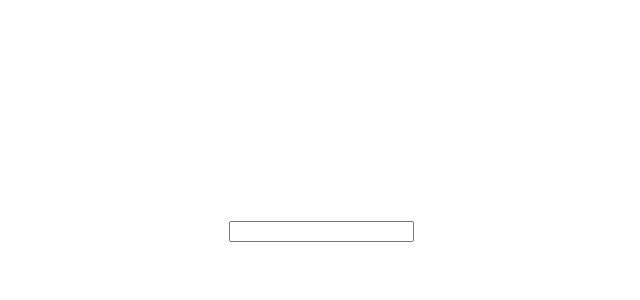
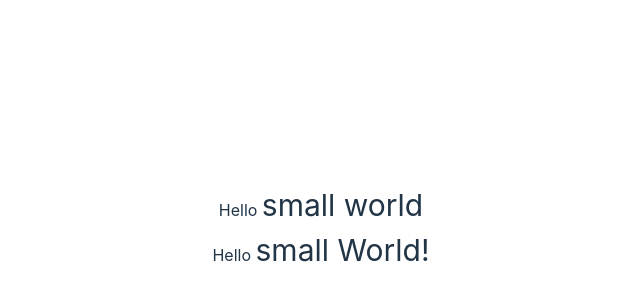
Before and after one commit to hotchrome2/vue3udemy, a Vue app: page / in a window 1280 px wide. Shown: the part 170-470 px from the top of the page, without its empty margins (319-959 px from the left). Built offline with nearby package versions, Linux system fonts and the light colour scheme.

Commit message:
sec.9 font size large

```diff
--- a/src/components/Udemy.vue
+++ b/src/components/Udemy.vue
@@ -1,14 +1,6 @@
 <template>
-  <p>
-    <input type="text" v-model="keyword" >
-  </p>
-  <p>{{ message }}</p>
-  <ul>
-    <li v-for="item in items">
-      <a v-bind:href="item.url" target="_blank"> {{ item.title }} </a>
-      likes: {{ item.likes_count }}
-    </li>
-  </ul>
+  <p>Hello <span v-bind:class="{large: isLarge}">small world</span></p>
+  <p>Hello <span :class="{large: isLarge}">small World!</span></p>
 </template>
 
 <script setup>
@@ -21,55 +13,20 @@ import { debounce } from 'lodash'
 export default {
   data() {
     return {
-      items: null,
-      keyword: '',
-      message: ''
+      isLarge: true,
     }
   },
   watch: {
-    keyword: function(newKeyword, oldKeyword) {
-      console.log(newKeyword)
-      // キーワードが入力中（キーワードに変化あり）ならメッセージを表示してあげる
-      this.message = "Waiting for you to stop typing..."
-      this.debouncedgetAnswer()
-    }
   },
   mounted: function() {
-    // 指定秒数の間新しい入力がなければ、getAnswer()を実行する
-    // つまり、2秒入力が途絶えたら Loading.. を表示しaxisでAPI問い合わせをする
-    this.debouncedgetAnswer = debounce(this.getAnswer, 2000)
   },
   methods: {
-    getAnswer: function() {
-      if (this.keyword === '') {
-        console.log('karamoji')
-        this.items = null
-        return
-      }
-      this.message = 'Loading..'
-      // thisをローカル変数に入れておく
-      const vm = this
-
-      const params = { page: 1, per_page: 10, query: this.keyword }
-      axios.get('https://qiita.com/api/v2/items', { params })
-      .then(function(response){
-        // console.log('api response:')
-        // console.log(response)
-        vm.items = response.data
-      })
-      .catch(function(error){
-        console.log(error)
-        vm.message = 'Error:' + error
-      })
-      .finally(function() {
-        console.log("finally.")
-        vm.message = ""
-      })
-
-    }
   }
 }
 </script>
 
 <style scoped>
+  .large {
+    font-size: 30px;
+  }
 </style>
```
